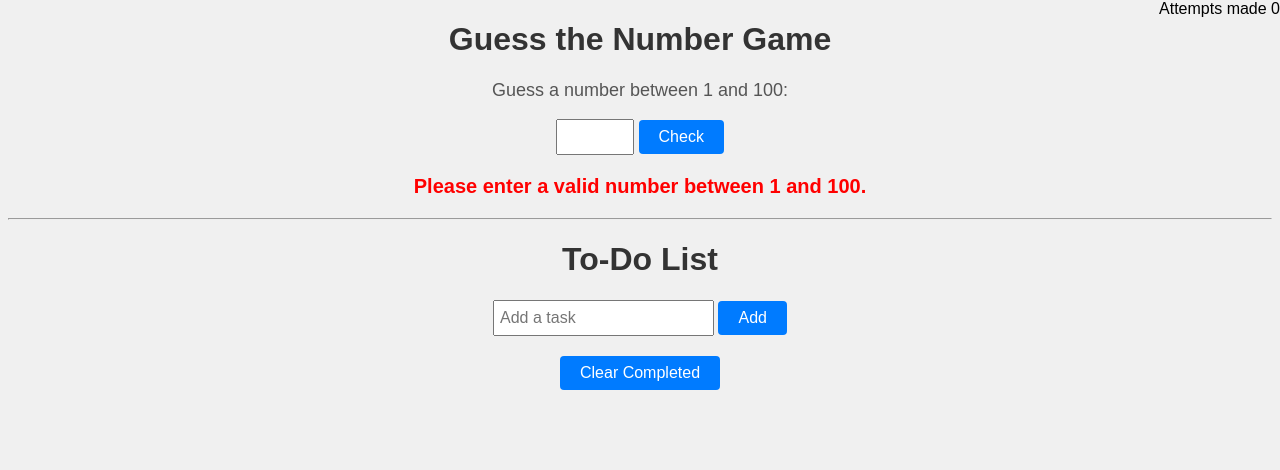
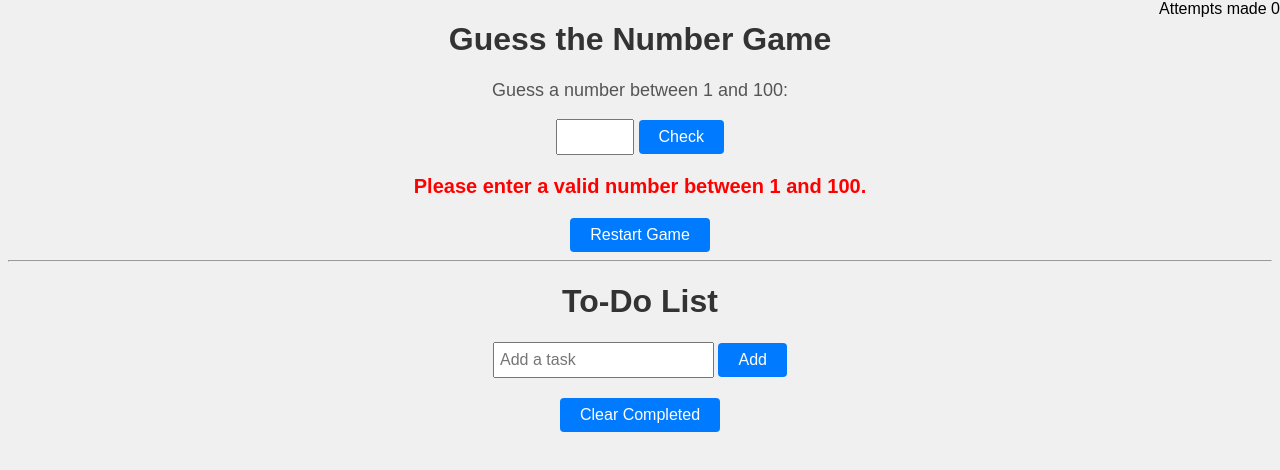
Before and after one commit to oemuraye/newJSClass, a plain HTML site: page game/game.html in a window 1280 px wide. Both pictures are taken after a click on the button "Check". Drawn offline with Linux system fonts and the light colour scheme.

Commit message:
added code

```diff
--- a/game/game.css
+++ b/game/game.css
@@ -1,3 +1,6 @@
+:root {
+    --basic-color: #007BFF;
+}
 body {
     text-align: center;
     font-family: Arial, sans-serif;
@@ -22,11 +25,16 @@ input[type="text"] {
 button {
     padding: 8px 20px;
     font-size: 16px;
-    background-color: #007BFF;
+    background-color: var(--basic-color);
     color: #fff;
     border: none;
     cursor: pointer;
     border-radius: 4px;
+}
+
+.reset_btn {
+    display: none;
+    margin: 0 auto;
 }
 
 #message {
--- a/game/game.html
+++ b/game/game.html
@@ -14,6 +14,7 @@
     <button id="check">Check</button>
     <span class="attempts">Attempts made <span>0</span></span>
     <p id="message"></p>
+    <div><button class="reset_btn">Restart Game</button></div>
 
     <hr>
 
--- a/game/game.js
+++ b/game/game.js
@@ -90,8 +90,9 @@ const guessInput = document.getElementById('guess');
 const checkBtn = document.getElementById('check');
 const messageBox = document.getElementById('message');
 const numOfAttempts = document.querySelector('.attempts span');
+const resetBtn = document.querySelector('.reset_btn');
 
-const randomNumber = Math.floor(Math.random() * 100) + 1;
+let randomNumber = Math.floor(Math.random() * 100) + 1;
 let attempts = 0;
 
 const showMessage = (messageDisplay) => {
@@ -104,6 +105,8 @@ guessInput.addEventListener('focus', () => {
 
 checkBtn.addEventListener('click', () => {
     const guessInputValue = Number(guessInput.value);
+
+    resetBtn.style.display = 'block';
 
     // validate the input value
     if (guessInputValue === '' || isNaN(guessInputValue) || guessInputValue < 1 || guessInputValue > 100) {
@@ -121,6 +124,7 @@ checkBtn.addEventListener('click', () => {
         // showMessage('Congratulations! You guessed the correct number in ' + attempts + '  attempts')
         showMessage(`Congratulations! You guessed the correct number in ${attempts} attempts`)
         messageBox.style.color = "green";
+        // checkBtn.style.display = 'none';
         checkBtn.disable = true;
     } else {
         attempts++;
@@ -135,6 +139,14 @@ checkBtn.addEventListener('click', () => {
     }
 });
 
+// restart game
+resetBtn.addEventListener('click', () => {
+    randomNumber = Math.floor(Math.random() * 100) + 1;
+    attempts = 0;
+    showMessage('');
+    checkBtn.disable = false;
+    resetBtn.style.display = 'none';
+})
 
 
 // Todo list
--- a/script.js
+++ b/script.js
@@ -8,8 +8,6 @@ function setActiveLink() {
         link.classList.remove('active');
 
         // Check if the link's href matches the current URL
-        console.log(link.getAttribute('href'));
-        console.log(currentUrl);
     if (link.getAttribute('href') === currentUrl) {
             // Add the 'active' class to the matching link
         link.classList.add('active');
```
